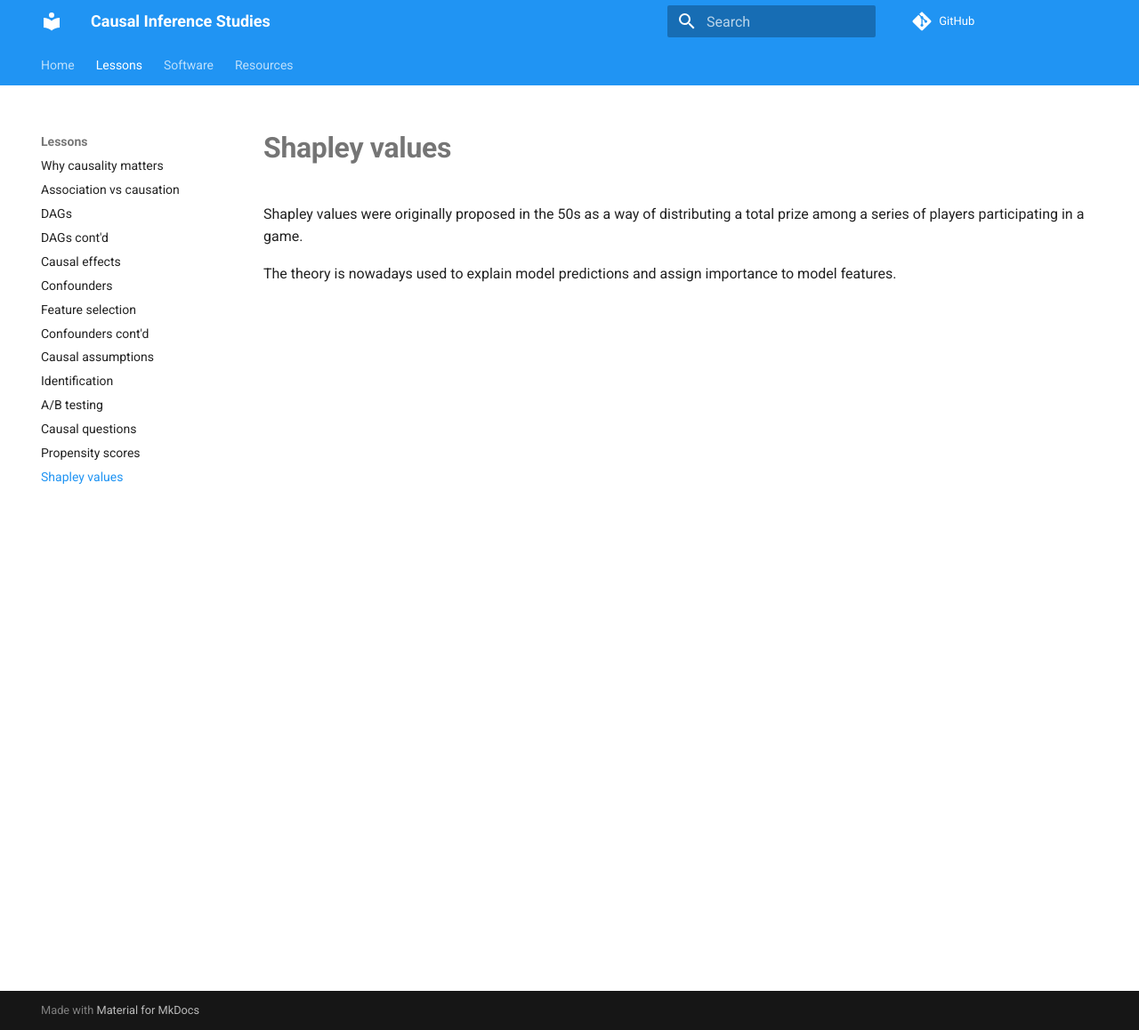
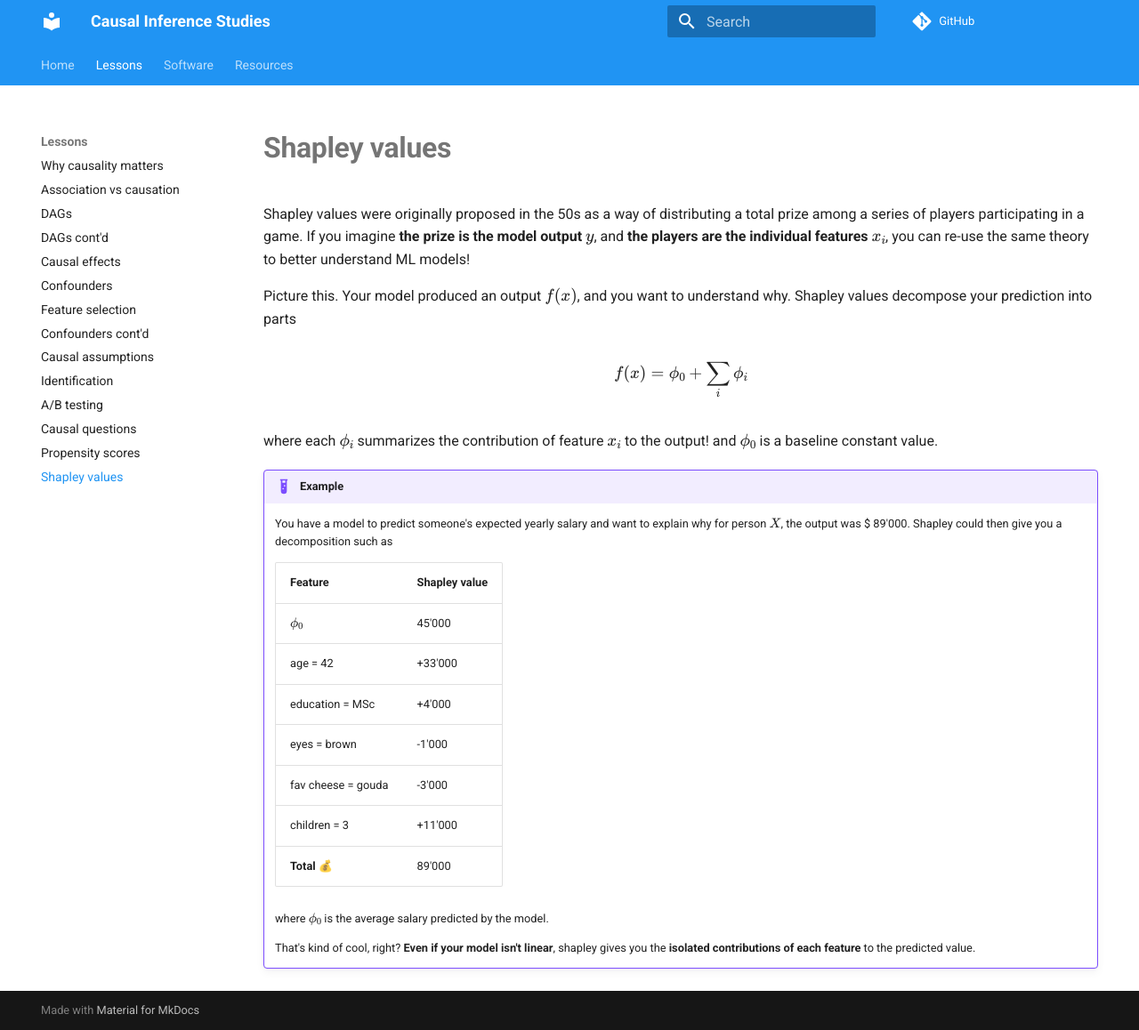
Before and after one commit to emilioMaddalena/causal-inference-studies, an MkDocs documentation site: the page built from material/shapley_values.md, in a window 1280 px wide and 1158 px high. Shown: the whole window at 89% size. Built offline with MkDocs 1.6.1 and Material for MkDocs 9.7.7, drawn with Linux system fonts in a browser that asks for light colours; comment, search, counter and statistics services are not loaded.

Commit message:
Add example

```diff
--- a/material/shapley_values.md
+++ b/material/shapley_values.md
@@ -1,5 +1,27 @@
 # **Shapley values**
 
-Shapley values were originally proposed in the 50s as a way of distributing a total prize among a series of players participating in a game.
+Shapley values were originally proposed in the 50s as a way of distributing a total prize among a series of players participating in a game. If you imagine **the prize is the model output $y$**, and **the players are the individual features $x_i$**, you can re-use the same theory to better understand ML models!
 
-The theory is nowadays used to explain model predictions and assign importance to model features.
+Picture this. Your model produced an output $f(x)$, and you want to understand why. Shapley values decompose your prediction into parts
+
+$$f(x) = \phi_0 + \sum_{i} \phi_i$$
+
+where each $\phi_i$ summarizes the contribution of feature $x_i$ to the output! and $\phi_0$ is a baseline constant value.
+
+!!! example
+
+    You have a model to predict someone's expected yearly salary and want to explain why for person $X$, the output was $ 89'000. Shapley could then give you a decomposition such as
+
+    | Feature | Shapley value |
+    |---------|--------------|
+    | $\phi_0$ | 45'000 |
+    | age = 42 | +33'000 |
+    | education = MSc | +4'000 |
+    | eyes = brown | -1'000 |
+    | fav cheese = gouda | -3'000 |
+    | children = 3 | +11'000 |
+    | **Total** 💰 | 89'000 |
+
+    where $\phi_0$ is the average salary predicted by the model.
+
+    That's kind of cool, right? **Even if your model isn't linear**, shapley gives you the **isolated contributions of each feature** to the predicted value.
```
